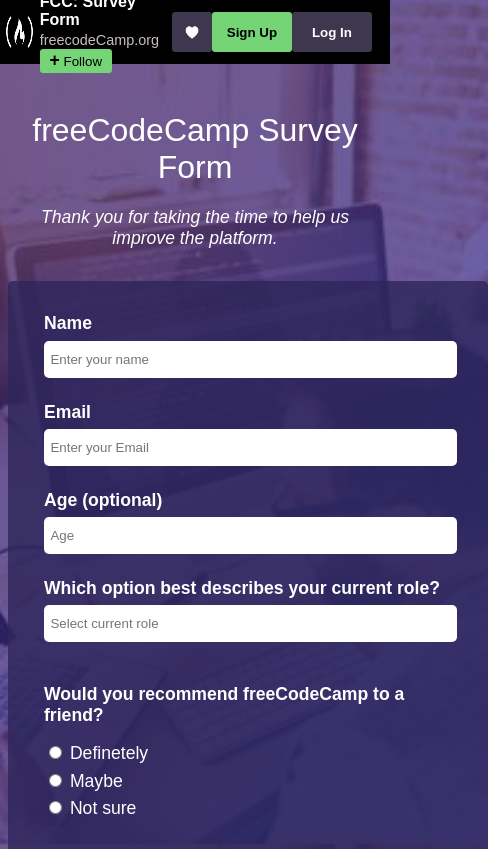
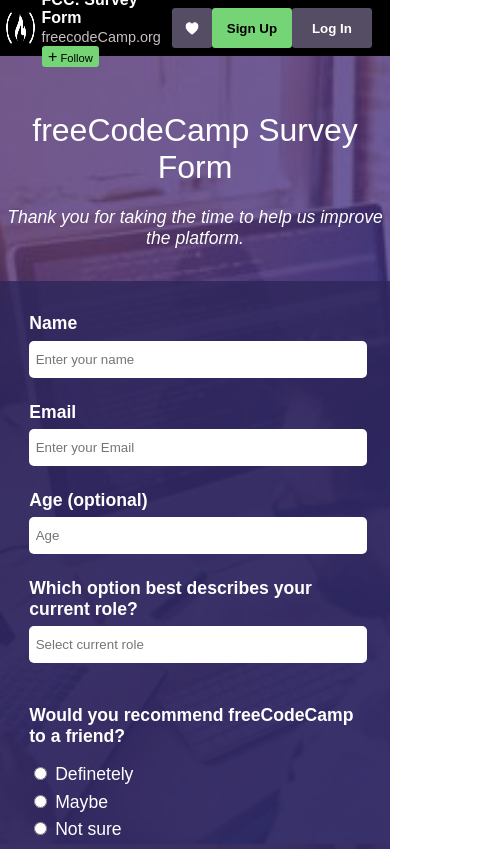
Before and after one commit to roxana2998/Survey-Form-Project, a plain HTML site: page index.html in a window 390 px wide. Shown: the top 849 px of the page, 488 px wide, since content can reach past the window. Drawn offline with Linux system fonts and the light colour scheme.

Commit message:
Working on responsiveness

```diff
--- a/index.html
+++ b/index.html
@@ -15,9 +15,10 @@
 
         <div class="form-info">
           <h2>FCC: Survey Form</h2>
-          <a href="#">freecodeCamp.org</a>
+          <a href="https://www.freecodecamp.org/" target="_blank" rel="noreferrer noopener">freecodeCamp.org</a>
           <button class="follow green-btn"><span>+</span> Follow</button>
-        </div>
+         </div>
+
       </div>
 
       <div class="buttons">
@@ -38,7 +39,7 @@
     </p>
 
     <main class="container">
-      <form id="survey-form" action="">
+      <form id="survey-form">
         <label for="name" id="name-label">Name</label><br />
         <input
           class="contact"
--- a/survey_form.css
+++ b/survey_form.css
@@ -9,7 +9,7 @@
   }
 
 
-/* ........NAV BAR.......*/
+/* ........NAVBAR.......*/
 
 nav {
   display: flex;
@@ -19,7 +19,7 @@ nav {
   position: fixed;
   top: 0;
   left: 0;
-  height: 4rem;
+  height: 3.5rem;
   width: 100vw;
   font-family: "Cabin", sans-serif;
 
@@ -60,14 +60,23 @@ h2 {
 .follow {
     color: black;
     text-align: center;
-    height: 1.5rem;
-    width: 4.5rem;
+    height: 1.3rem;
+    width: 3.6rem;
+    font-size: 0.7rem;
 
 }
 
+.green-btn {
+  background-color: rgb(117, 212, 117);
+}
+
+.green-btn:hover {
+  background-color: darkgreen;
+  color: white;
+}
+
 span {
-    font-weight: bold;
-    font-size: 1.1rem;
+    font-size: 1rem;
     text-align: center;
 }
 
@@ -85,6 +94,7 @@ span {
   height: 50%;
 }
 
+
 .image-heart {
     display: flex;
     align-items: center;
@@ -94,7 +104,11 @@ span {
 }
 
 .button-container {
-    background-color: rgba(69, 61, 88, 0.9);
+    background-color: rgba(94, 86, 110, 0.9);
+}
+
+.button-container:hover {
+  background-color: rgb(112, 106, 129);
 }
 
 .connect-btn {
@@ -107,9 +121,7 @@ span {
     color: black;
 }
 
-.green-btn {
-    background-color: rgb(117, 212, 117);
-}
+
 /* ........BODY.......*/
 
 
@@ -120,6 +132,7 @@ body {
   background-size: cover;
   background-attachment: fixed;
   color: white;
+  margin: 0;
 }
 
 .container {
@@ -228,3 +241,12 @@ button {
   font-size: 1rem;
   background-color: rgb(69, 165, 69);
 }
+
+@media (max-width: 600px) {
+  .container {
+    width: 100vw;
+    margin: 0;
+    margin-top: 2rem;
+    border-radius: 0;
+  }
+}
```
